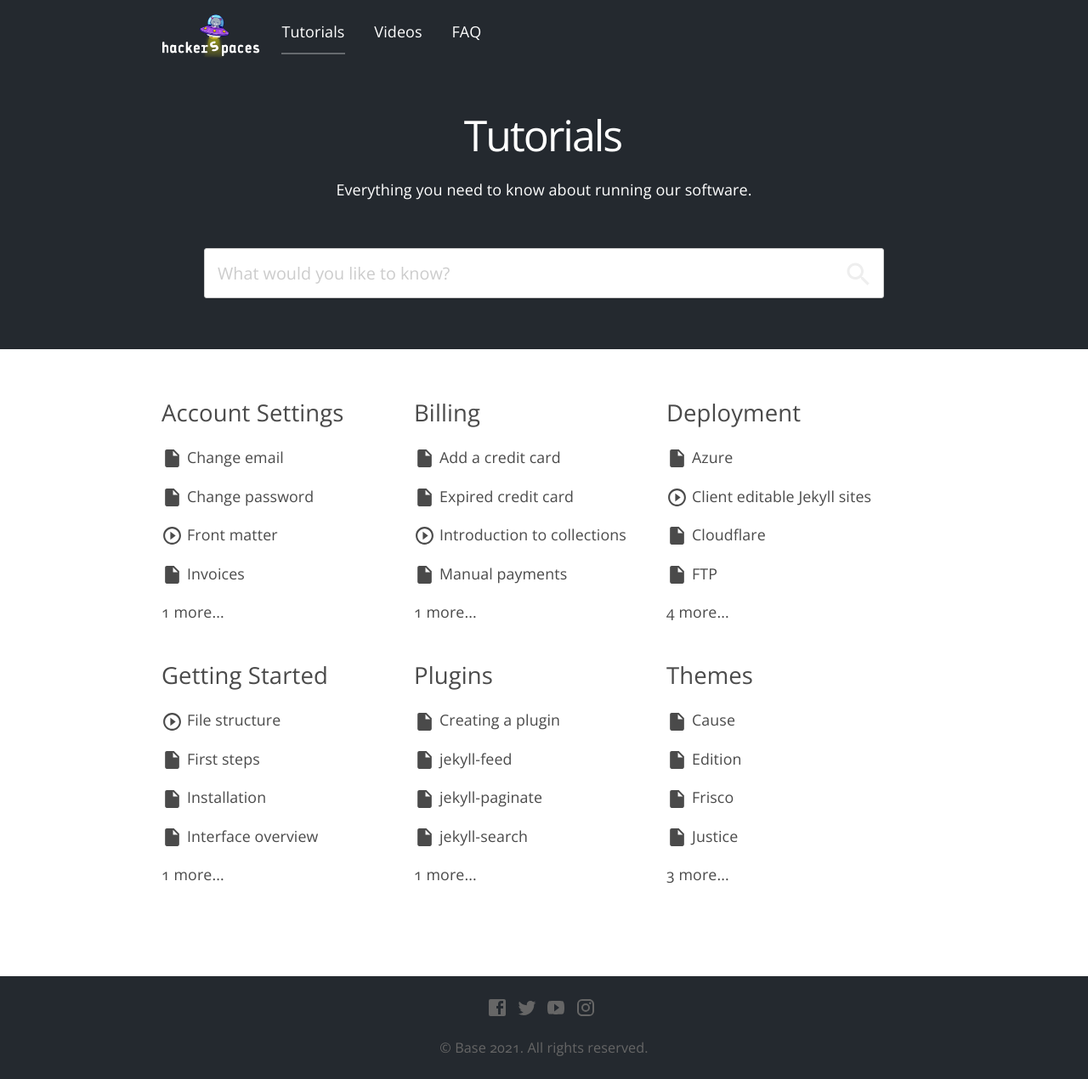
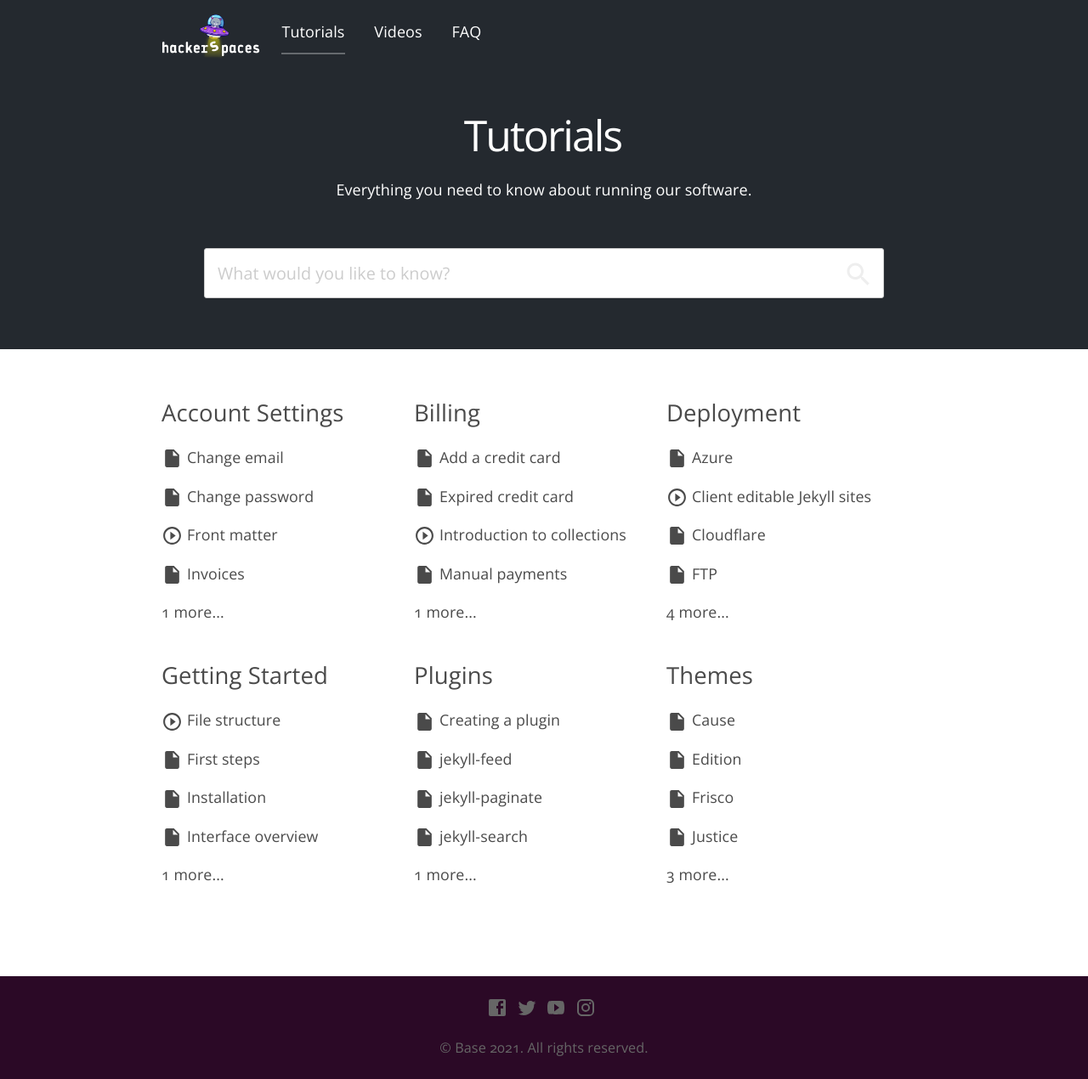
Before and after one commit to 101020210359/hackerspaces.me, a Jekyll site: the page built from index.html, in a window 1280 px wide. Shown: the whole page at 85% size. Built offline with Jekyll 4.4.1, drawn with Linux system fonts in a browser that asks for light colours; nearby versions of some CDN libraries.

Commit message:
Update footer.scss

```diff
--- a/_sass/footer.scss
+++ b/_sass/footer.scss
@@ -1,5 +1,5 @@
 footer {
-	background: #24292f;
+	background: #2b0926;
 	color: #fff;
 	padding: 20px 0;
 
```
